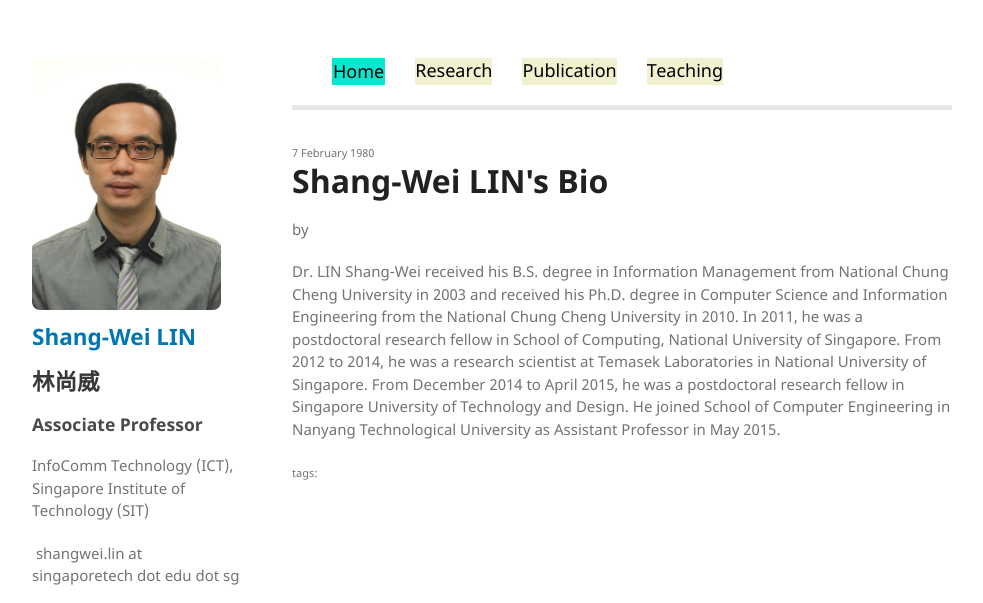
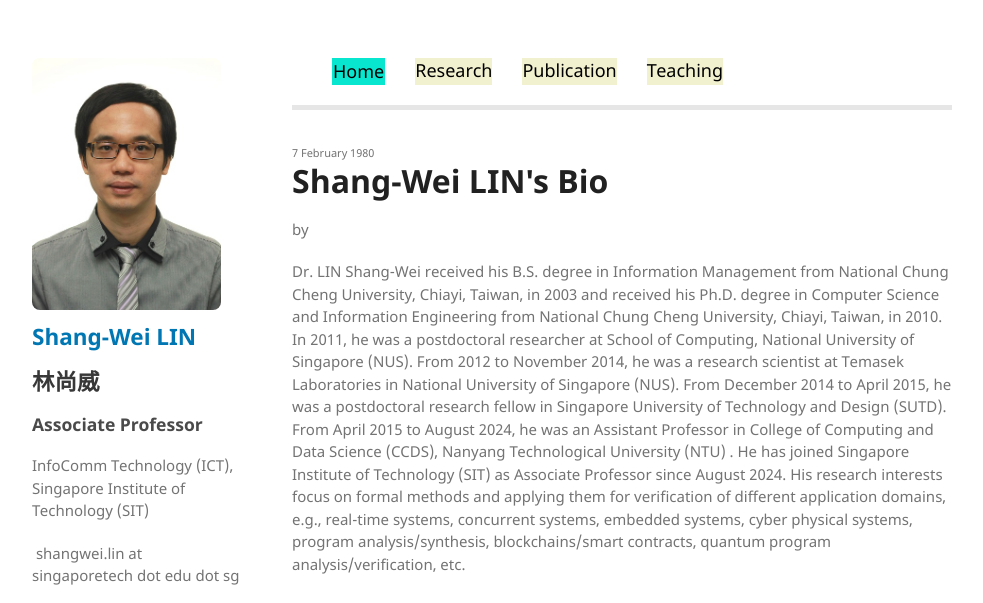
Before and after one commit to shangweilin/shangweilin.github.io, a Jekyll site: the page built from _posts/1980-02-07-biography.md, in a window 1280 px wide, cut to the strip 0-603 px from the top of the page. Shown: the whole strip, without its empty margins (148-1131 px from the left). Built offline with Jekyll 4.4.1, drawn with Linux system fonts in a browser that asks for light colours.

Commit message:
Update the biography

```diff
--- a/_posts/1980-02-07-biography.md
+++ b/_posts/1980-02-07-biography.md
@@ -3,4 +3,5 @@ layout: post
 title: Shang-Wei LIN's Bio
 ---
 
-Dr. LIN Shang-Wei received his B.S. degree in Information Management from National Chung Cheng University in 2003 and received his Ph.D. degree in Computer Science and Information Engineering from the National Chung Cheng University in 2010. In 2011, he was a postdoctoral research fellow in School of Computing, National University of Singapore. From 2012 to 2014, he was a research scientist at Temasek Laboratories in National University of Singapore. From December 2014 to April 2015, he was a postdoctoral research fellow in Singapore University of Technology and Design. He joined School of Computer Engineering in Nanyang Technological University as Assistant Professor in May 2015.
+
+Dr. LIN Shang-Wei received his B.S. degree in Information Management from National Chung Cheng University, Chiayi, Taiwan, in 2003 and received his Ph.D. degree in Computer Science and Information Engineering from National Chung Cheng University, Chiayi, Taiwan, in 2010. In 2011, he was a postdoctoral researcher at School of Computing, National University of Singapore (NUS). From 2012 to November 2014, he was a research scientist at Temasek Laboratories in National University of Singapore (NUS). From December 2014 to April 2015, he was a postdoctoral research fellow in Singapore University of Technology and Design (SUTD). From April 2015 to August 2024, he was an Assistant Professor in College of Computing and Data Science (CCDS), Nanyang Technological University (NTU) . He has joined Singapore Institute of Technology (SIT) as Associate Professor since August 2024. His research interests focus on formal methods and applying them for verification of different application domains, e.g., real-time systems, concurrent systems, embedded systems, cyber physical systems, program analysis/synthesis, blockchains/smart contracts, quantum program analysis/verification, etc.
```
